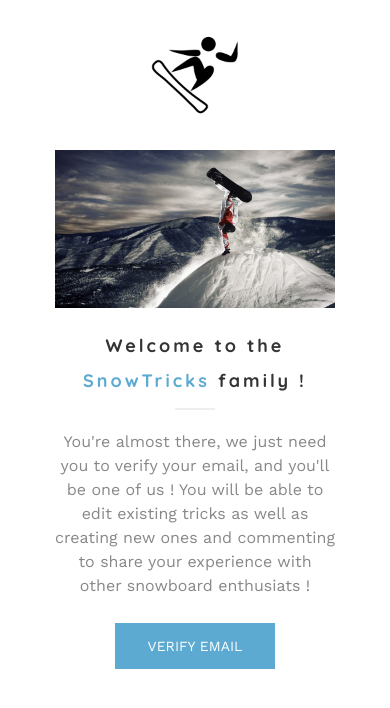
After one commit to Cthuroma/snowtricks, a Symfony app: template templates/emails/register.html.twig in a window 390 px wide. The commit adds this page. Shown: the top 708 px of the page. Run offline with Twig, Linux system fonts and the light colour scheme; the template is opened without the code that fills it, so the values that code supplies are empty; some libraries are stand-ins or nearby versions.

Commit message:
Register Mail Done (#22)
Co-authored-by: Owen Jolivet <owen.jolivet@jpb-systeme.com>

```diff
--- a/composer.json
+++ b/composer.json
@@ -21,7 +21,7 @@
         "symfony/framework-bundle": "5.1.*",
         "symfony/http-client": "5.1.*",
         "symfony/intl": "5.1.*",
-        "symfony/mailer": "5.1.*",
+        "symfony/mailer": "^5.1",
         "symfony/mime": "5.1.*",
         "symfony/monolog-bundle": "^3.1",
         "symfony/notifier": "5.1.*",
--- /dev/null
+++ b/templates/emails/base.html.twig
@@ -0,0 +1,289 @@
+<!DOCTYPE html PUBLIC "-//W3C//DTD XHTML 1.0 Transitional//EN" "http://www.w3.org/TR/xhtml1/DTD/xhtml1-transitional.dtd">
+<html xmlns:v="urn:schemas-microsoft-com:vml">
+
+<head>
+    <meta http-equiv="Content-Type" content="text/html; charset=UTF-8" />
+    <meta name="viewport" content="width=device-width; initial-scale=1.0; maximum-scale=1.0;" />
+    <!--[if !mso]--><!-- -->
+    <link href='https://fonts.googleapis.com/css?family=Work+Sans:300,400,500,600,700' rel="stylesheet">
+    <link href='https://fonts.googleapis.com/css?family=Quicksand:300,400,700' rel="stylesheet">
+    <!-- <![endif]-->
+
+    <title>Material Design for Bootstrap</title>
+
+    <style type="text/css">
+        body {
+            width: 100%;
+            background-color: #ffffff;
+            margin: 0;
+            padding: 0;
+            -webkit-font-smoothing: antialiased;
+            mso-margin-top-alt: 0px;
+            mso-margin-bottom-alt: 0px;
+            mso-padding-alt: 0px 0px 0px 0px;
+        }
+
+        p,
+        h1,
+        h2,
+        h3,
+        h4 {
+            margin-top: 0;
+            margin-bottom: 0;
+            padding-top: 0;
+            padding-bottom: 0;
+        }
+
+        span.preheader {
+            display: none;
+            font-size: 1px;
+        }
+
+        html {
+            width: 100%;
+        }
+
+        table {
+            font-size: 14px;
+            border: 0;
+        }
+        /* ----------- responsivity ----------- */
+
+        @media only screen and (max-width: 640px) {
+            /*------ top header ------ */
+            .main-header {
+                font-size: 20px !important;
+            }
+            .main-section-header {
+                font-size: 28px !important;
+            }
+            .show {
+                display: block !important;
+            }
+            .hide {
+                display: none !important;
+            }
+            .align-center {
+                text-align: center !important;
+            }
+            .no-bg {
+                background: none !important;
+            }
+            /*----- main image -------*/
+            .main-image img {
+                width: 440px !important;
+                height: auto !important;
+            }
+            /* ====== divider ====== */
+            .divider img {
+                width: 440px !important;
+            }
+            /*-------- container --------*/
+            .container590 {
+                width: 440px !important;
+            }
+            .container580 {
+                width: 400px !important;
+            }
+            .main-button {
+                width: 220px !important;
+            }
+            /*-------- secions ----------*/
+            .section-img img {
+                width: 320px !important;
+                height: auto !important;
+            }
+            .team-img img {
+                width: 100% !important;
+                height: auto !important;
+            }
+        }
+
+        @media only screen and (max-width: 479px) {
+            /*------ top header ------ */
+            .main-header {
+                font-size: 18px !important;
+            }
+            .main-section-header {
+                font-size: 26px !important;
+            }
+            /* ====== divider ====== */
+            .divider img {
+                width: 280px !important;
+            }
+            /*-------- container --------*/
+            .container590 {
+                width: 280px !important;
+            }
+            .container590 {
+                width: 280px !important;
+            }
+            .container580 {
+                width: 260px !important;
+            }
+            /*-------- secions ----------*/
+            .section-img img {
+                width: 280px !important;
+                height: auto !important;
+            }
+        }
+    </style>
+    <!-- [if gte mso 9]><style type=”text/css”>
+        body {
+            font-family: arial, sans-serif!important;
+        }
+    </style>
+    <![endif]-->
+</head>
+
+
+<body class="respond" leftmargin="0" topmargin="0" marginwidth="0" marginheight="0">
+<!-- pre-header -->
+<table style="display:none!important;">
+    <tr>
+        <td>
+            <div style="overflow:hidden;display:none;font-size:1px;color:#ffffff;line-height:1px;font-family:Arial;maxheight:0px;max-width:0px;opacity:0;">
+                Pre-header for the newsletter template
+            </div>
+        </td>
+    </tr>
+</table>
+<table border="0" width="100%" cellpadding="0" cellspacing="0" bgcolor="ffffff">
+
+    <tr>
+        <td align="center">
+            <table border="0" align="center" width="590" cellpadding="0" cellspacing="0" class="container590">
+
+                <tr>
+                    <td height="25" style="font-size: 25px; line-height: 25px;">&nbsp;</td>
+                </tr>
+
+                <tr>
+                    <td align="center">
+
+                        <table border="0" align="center" width="590" cellpadding="0" cellspacing="0" class="container590">
+
+                            <tr>
+                                <td align="center" height="70" style="height:70px;">
+                                    <a href="" style="display: block; border-style: none !important; border: 0 !important;"><img width="100" border="0" style="display: block; width: 100px;" src="{{ 'http://localhost:8000/images/logo.png' }}" alt="" /></a>
+                                </td>
+                            </tr>
+                        </table>
+                    </td>
+                </tr>
+
+                <tr>
+                    <td height="25" style="font-size: 25px; line-height: 25px;">&nbsp;</td>
+                </tr>
+
+            </table>
+        </td>
+    </tr>
+</table>
+<table border="0" width="100%" cellpadding="0" cellspacing="0" bgcolor="ffffff" class="bg_color">
+
+    <tr>
+        <td align="center">
+            <table border="0" align="center" width="590" cellpadding="0" cellspacing="0" class="container590">
+                <tr>
+
+                    <td align="center" class="section-img">
+                        <a href="" style=" border-style: none !important; display: block; border: 0 !important;"><img src="{{ 'http://localhost:8000/images/cover.jpg' }}" style="display: block; width: 590px;" width="590" border="0" alt="" /></a>
+
+
+
+
+                    </td>
+                </tr>
+                <tr>
+                    <td height="20" style="font-size: 20px; line-height: 20px;">&nbsp;</td>
+                </tr>
+                <tr>
+                    <td align="center" style="color: #343434; font-size: 24px; font-family: Quicksand, Calibri, sans-serif; font-weight:700;letter-spacing: 3px; line-height: 35px;" class="main-header">
+
+
+                        <div style="line-height: 35px">
+
+                            {% block header %}
+                            {% endblock %}
+
+                        </div>
+                    </td>
+                </tr>
+
+                <tr>
+                    <td height="10" style="font-size: 10px; line-height: 10px;">&nbsp;</td>
+                </tr>
+
+                <tr>
+                    <td align="center">
+                        <table border="0" width="40" align="center" cellpadding="0" cellspacing="0" bgcolor="eeeeee">
+                            <tr>
+                                <td height="2" style="font-size: 2px; line-height: 2px;">&nbsp;</td>
+                            </tr>
+                        </table>
+                    </td>
+                </tr>
+
+                <tr>
+                    <td height="20" style="font-size: 20px; line-height: 20px;">&nbsp;</td>
+                </tr>
+
+                <tr>
+                    <td align="center">
+                        <table border="0" width="400" align="center" cellpadding="0" cellspacing="0" class="container590">
+                            <tr>
+                                <td align="center" style="color: #888888; font-size: 16px; font-family: 'Work Sans', Calibri, sans-serif; line-height: 24px;">
+
+
+                                    <div style="line-height: 24px">
+                                        {% block text %}
+                                        {% endblock %}
+                                    </div>
+                                </td>
+                            </tr>
+                        </table>
+                    </td>
+                </tr>
+
+                <tr>
+                    <td height="25" style="font-size: 25px; line-height: 25px;">&nbsp;</td>
+                </tr>
+
+                <tr>
+                    <td align="center">
+                        <table border="0" align="center" width="160" cellpadding="0" cellspacing="0" bgcolor="5caad2" style="">
+
+                            <tr>
+                                <td height="10" style="font-size: 10px; line-height: 10px;">&nbsp;</td>
+                            </tr>
+
+                            <tr>
+                                <td align="center" style="color: #ffffff; font-size: 14px; font-family: 'Work Sans', Calibri, sans-serif; line-height: 26px;">
+
+
+                                    <div style="line-height: 26px;">
+                                        {% block buttonlink %}
+                                        {% endblock %}
+                                    </div>
+                                </td>
+                            </tr>
+
+                            <tr>
+                                <td height="10" style="font-size: 10px; line-height: 10px;">&nbsp;</td>
+                            </tr>
+
+                        </table>
+                    </td>
+                </tr>
+
+
+            </table>
+
+        </td>
+    </tr>
+
+</table>
+</body>
+
+</html>
--- /dev/null
+++ b/templates/emails/register.html.twig
@@ -0,0 +1,10 @@
+{% extends 'emails/base.html.twig' %}
+{% block header %}
+    Welcome to the <span style="color: #5caad2;">SnowTricks</span> family !
+{%  endblock %}
+{% block text %}
+    You're almost there, we just need you to verify your email, and you'll be one of us ! You will be able to edit existing tricks as well as creating new ones and commenting to share your experience with other snowboard enthusiats !
+{% endblock %}
+{% block buttonlink %}
+    <a style="color: #ffffff; text-decoration: none;" href="{{  'http://localhost:8000/verify?token='~user.token }}">VERIFY EMAIL</a>
+{% endblock %}
```
Also changed, not shown: src/Controller/AuthController.php (renamed from src/Controller/RegistrationController.php, +22 -1 lines), src/Controller/TrickController.php (+5 -2 lines), src/Repository/UserRepository.php (+9 -0 lines), src/Security/AppCustomAuthenticator.php (+5 -2 lines), src/Service/UserRegister.php (+17 -2 lines), 1 other file.
